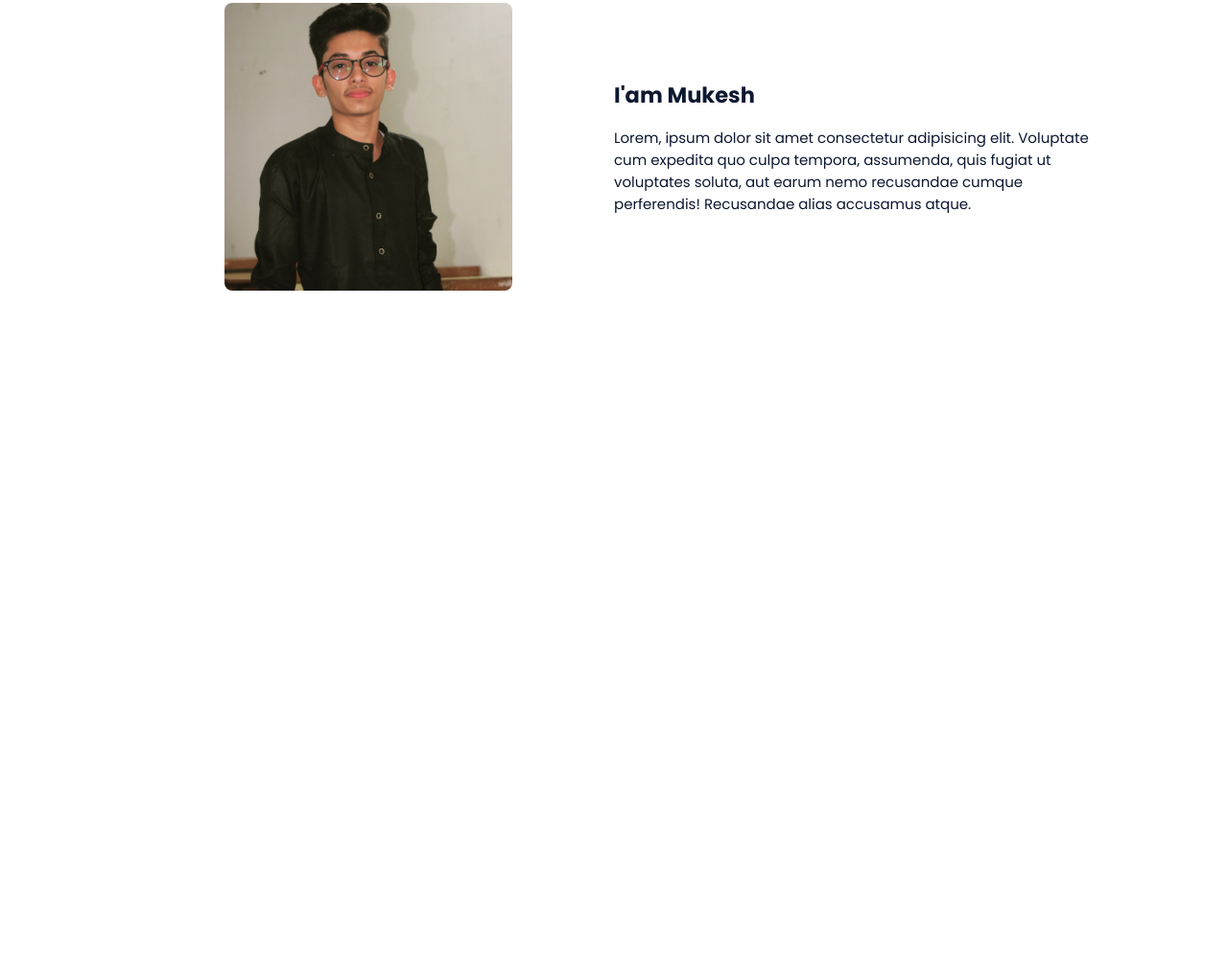
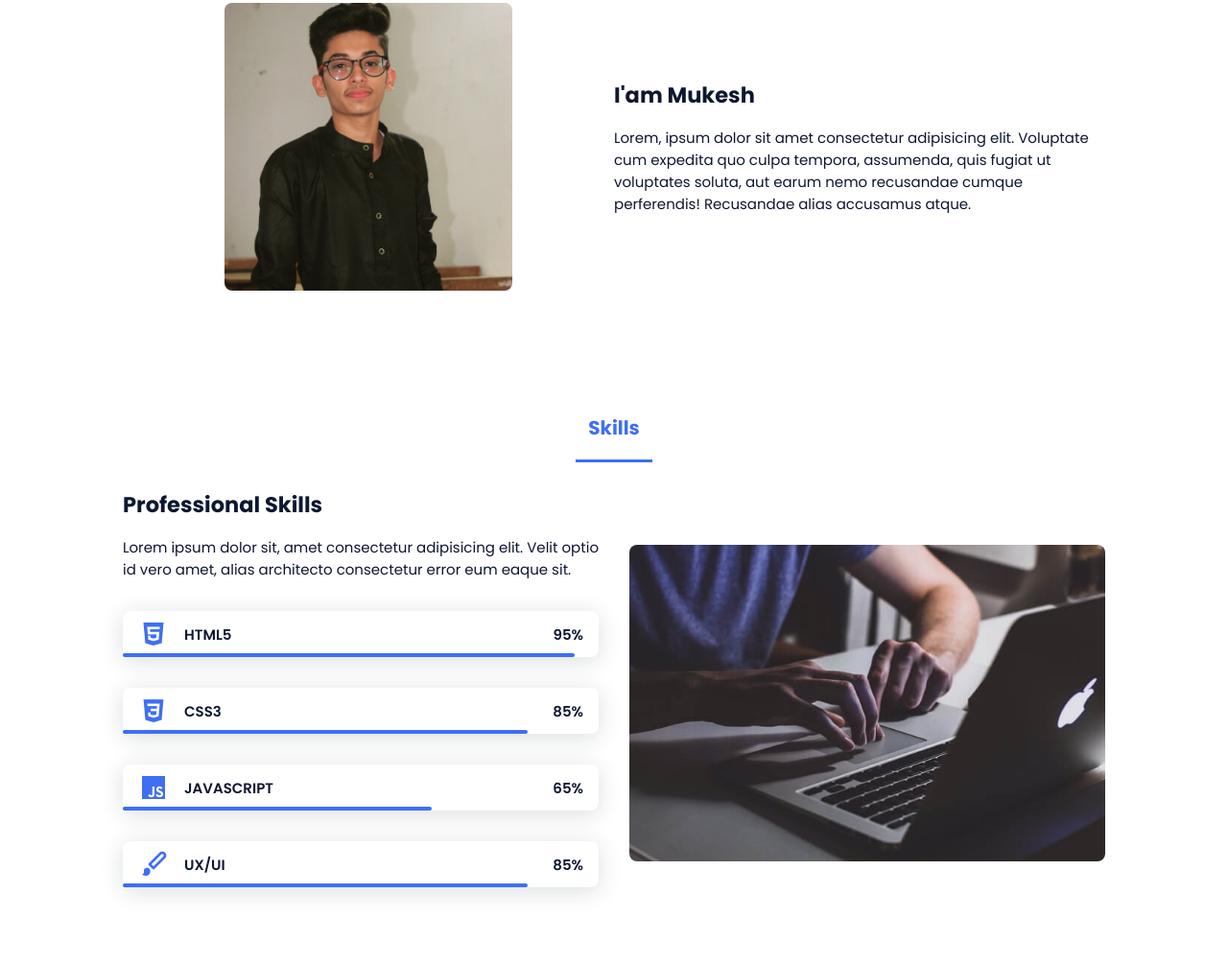
Before and after one commit to Mukesh0712/mukesh-portfolio, a plain HTML site: page index.html in a window 1280 px wide. Shown: the part 765-1770 px from the top of the page at 96% size. Before the commit the page ends 1116 px from the top, so only its background shows below. Drawn offline with nearby package versions, Linux system fonts and the light colour scheme; a script that the page names is missing.

Commit message:
skill section added and designed

```diff
--- a/index.html
+++ b/index.html
@@ -96,6 +96,98 @@
             </div>
         </section>
 
+        <!--===== SKILLS =====-->
+        <section class="skills section" id="skills">
+            <h2 class="section-title">Skills</h2>
+
+            <div class="skills-container grid">
+
+                <div>
+                    <h2 class="skills-subtitle">Professional Skills</h2>
+
+                    <p class="skills-text">Lorem ipsum dolor sit, amet consectetur adipisicing elit. Velit optio id
+                        vero amet, alias architecto consectetur error eum eaque sit.
+                    </p>
+
+                    <div class="skills-data">
+
+                        <div class="skills-names">
+                            <i class='bx bxl-html5 skills-icon'></i>
+                            <span class="skills-name">HTML5</span>
+                        </div>
+
+                        <div class="skills-bar skills-html">
+
+                        </div>
+
+                        <div>
+                            <span class="skills-percentage">95%</span>
+                        </div>
+
+                    </div>
+
+                    <div class="skills-data">
+
+                        <div class="skills-names">
+                            <i class='bx bxl-css3 skills-icon'></i>
+                            <span class="skills-name">CSS3</span>
+                        </div>
+
+                        <div class="skills-bar skills-css">
+
+                        </div>
+
+                        <div>
+                            <span class="skills-percentage">85%</span>
+                        </div>
+
+                    </div>
+
+                    <div class="skills-data">
+
+                        <div class="skills-names">
+                            <i class='bx bxl-javascript skills-icon'></i>
+                            <span class="skills-name">JAVASCRIPT</span>
+                        </div>
+
+                        <div class="skills-bar skills-js">
+
+                        </div>
+
+                        <div>
+                            <span class="skills-percentage">65%</span>
+                        </div>
+
+                    </div>
+
+                    <div class="skills-data">
+
+                        <div class="skills-names">
+                            <i class='bx bxs-paint skills-icon'></i>
+                            <span class="skills-name">UX/UI</span>
+                        </div>
+
+                        <div class="skills-bar skills-ux">
+
+                        </div>
+
+                        <div>
+                            <span class="skills-percentage">85%</span>
+                        </div>
+
+                    </div>
+
+                </div>
+
+                <div>
+                    <img src="img/work3.jpg" alt="" class="skills-img">
+                </div>
+
+            </div>
+
+        </section>
+
+
 
     </main>
 
--- a/style.css
+++ b/style.css
@@ -276,6 +276,72 @@ img {
     border-radius: .5rem;
 }
 
+/* ===== SKILLS =====*/
+.skills-container {
+    row-gap: 2rem;
+    text-align: center;
+}
+
+.skills-subtitle {
+    margin-bottom: 1rem;
+}
+
+.skills-text {
+    margin-bottom: 2rem;
+}
+
+.skills-data {
+    display: flex;
+    justify-content: space-between;
+    align-items: center;
+    position: relative;
+    font-weight: 600;
+    padding: .5rem 1rem;
+    margin-bottom: 2rem;
+    border-radius: .5rem;
+    box-shadow: 0px 4px 25px rgba(14, 36, 49, 0.15);
+}
+
+.skills-icon {
+    font-size: 2rem;
+    margin-right: 1rem;
+    color: hsl(224, 89%, 60%);
+}
+
+.skills-names {
+    display: flex;
+    align-items: center;
+}
+
+.skills-bar {
+    position: absolute;
+    left: 0;
+    bottom: 0;
+    background-color: hsl(224, 89%, 60%);
+    height: .25rem;
+    border-radius: .5rem;
+    z-index: var(--z-back);
+}
+
+.skills-html {
+    width: 95%;
+}
+
+.skills-css {
+    width: 85%;
+}
+
+.skills-js {
+    width: 65%;
+}
+
+.skills-ux {
+    width: 85%;
+}
+
+.skills-img {
+    border-radius: .5rem;
+}
 
 
 /* ===== MEDIA QUERIES=====*/
@@ -316,6 +382,13 @@ img {
         align-items: center;
         text-align: initial;
     }
+
+    .skills-container {
+        grid-template-columns: .7fr;
+        justify-content: center;
+        column-gap: 1rem;
+    }
+
 
 
 }
@@ -378,6 +451,14 @@ img {
         width: 300px;
     }
 
+    .skills-container {
+        grid-template-columns: repeat(2, 1fr);
+        column-gap: 2rem;
+        align-items: center;
+        text-align: initial;
+    }
+
+
 }
 
 @media screen and (min-width: 992px) {
```
